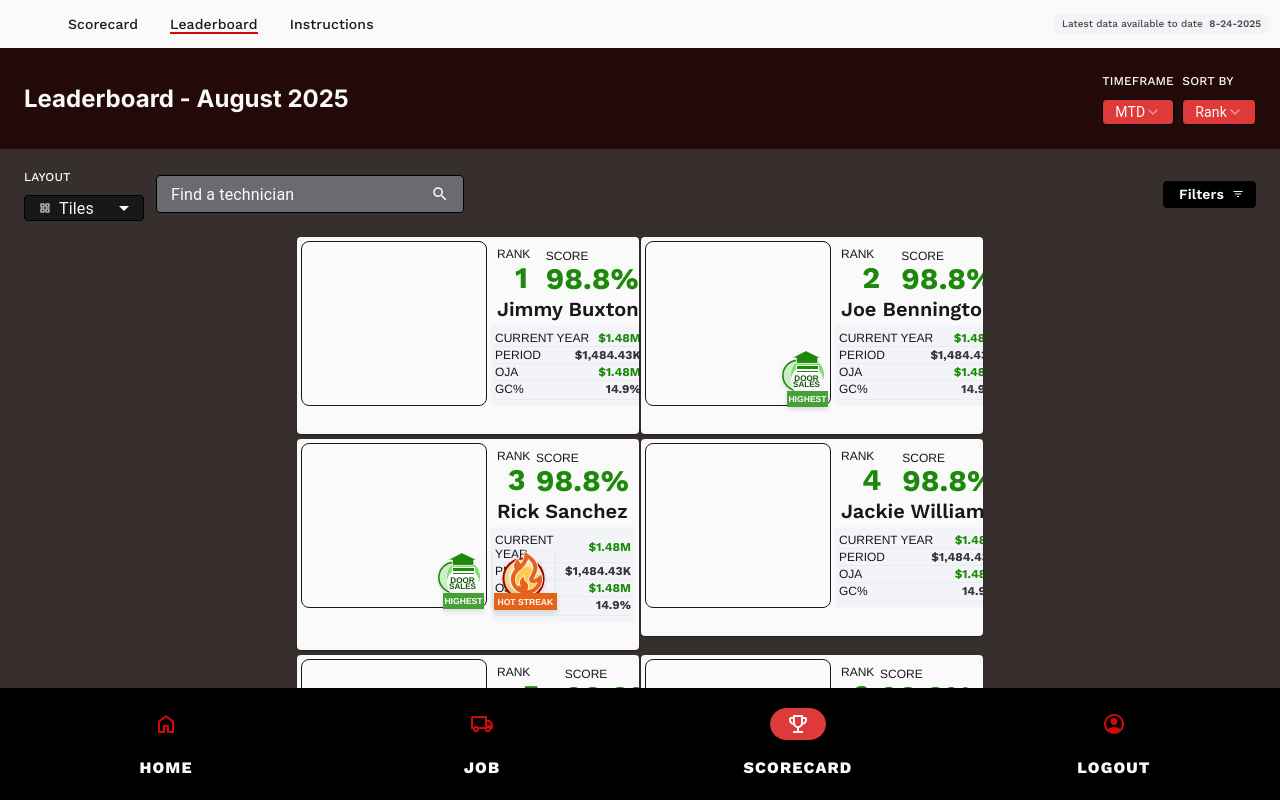
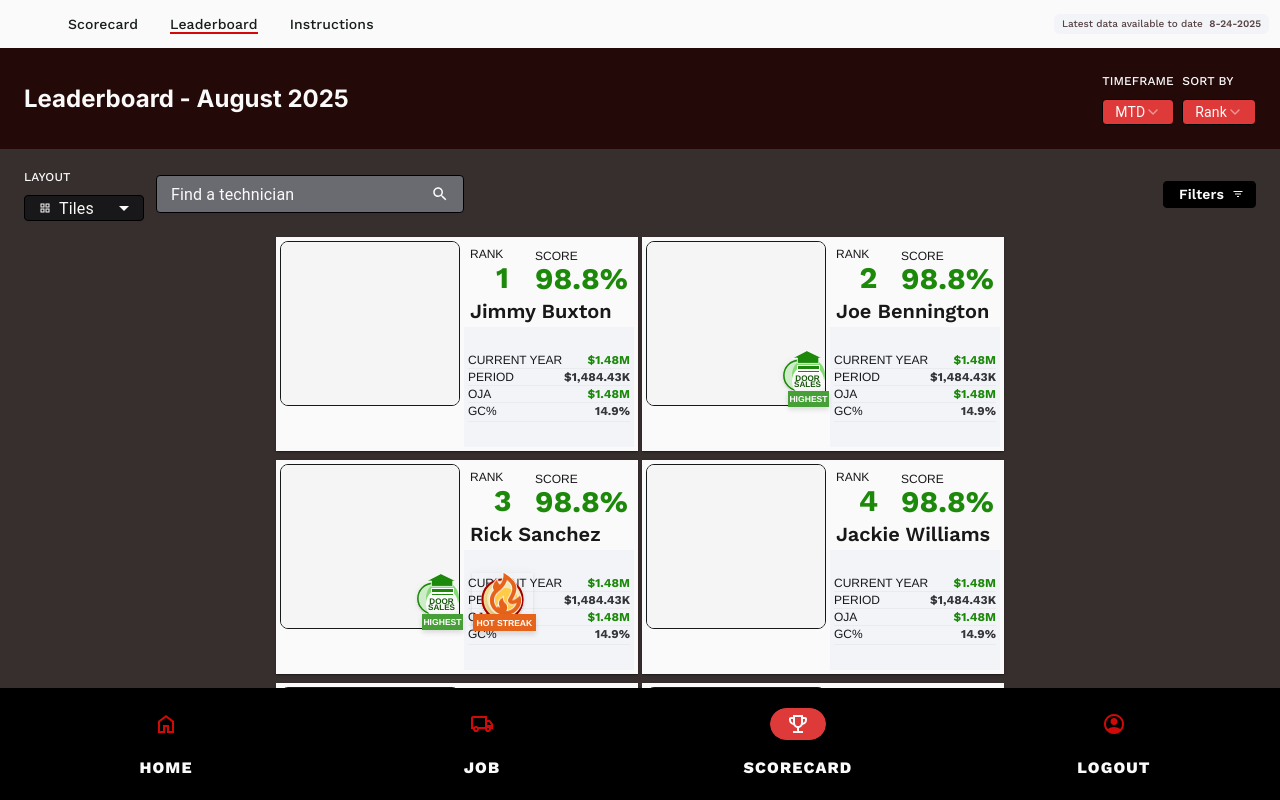
Before and after one commit to codewithsweth/a1-tech-tile-view, a React (Vite) app: page / in a window 1280 px wide. Built offline with nearby package versions, Linux system fonts and the light colour scheme.

Commit message:
Updated TileView.tsx

```diff
--- a/src/screens/LeaderboardTiles/sections/LeaderboardSection/components/TileView.tsx
+++ b/src/screens/LeaderboardTiles/sections/LeaderboardSection/components/TileView.tsx
@@ -136,49 +136,67 @@ export default function TileView() {
         <Grid
           container
           key={rowIndex}
-          spacing={0.25}
+          spacing={0.5}
           sx={{
             width: '100%',
             justifyContent: 'center',
-            py: 0,
+            mb: 0.5,
           }}
         >
           {leaderboardData
             .slice(rowIndex * 2, rowIndex * 2 + 2)
             .map((person) => (
-              <Grid item xs={12} sm={6} md={6} lg={4} key={person.rank}>
+              <Grid
+                item
+                xs={12}
+                sm={6}
+                md={6}
+                lg={6}
+                key={person.rank}
+                sx={{
+                  display: 'flex',
+                  alignItems: 'stretch'
+                }}
+              >
                 <Card
                   sx={{
                     display: 'flex',
                     width: '100%',
-                    maxWidth: '400px',
-                    minWidth: '320px',
-                    gap: '4px',
+                    height: '100%',
+                    gap: 0.5,
                     alignItems: 'flex-start',
-                    p: '4px',
+                    p: 0.5,
                     backgroundColor: '#fafafa',
                     border: 0,
+                    borderRadius: 0,
                     position: 'relative',
                   }}
                 >
-                  <CardContent sx={{ p: 0, display: 'flex', gap: '4px', width: '100%' }}>
+                  <CardContent sx={{
+                    p: 0,
+                    display: 'flex',
+                    gap: 0.5,
+                    width: '100%',
+                    height: '100%',
+                    '&:last-child': { pb: 0 }
+                  }}>
                     <Box
                       sx={{
                         display: 'flex',
                         flexDirection: 'column',
                         width: '100%',
-                        maxWidth: '186px',
-                        minWidth: '140px',
+                        maxWidth: '180px',
+                        minWidth: '160px',
                         height: '165px',
                         alignItems: 'center',
-                        gap: '10px',
+                        gap: 1.25,
                         borderRadius: '8px',
                         overflow: 'hidden',
                         border: '1px solid #171819',
                         flexShrink: 0,
                       }}
                     >
-                      <Box sx={{ height: '184.08px', width: '100%' }} />
+                      <Box sx={{ height: '100%', width: '100%', backgroundColor: '#f5f5f5' }} />
                     </Box>
 
                     <Box
@@ -187,6 +205,7 @@ export default function TileView() {
                         flexDirection: 'column',
                         alignItems: 'flex-start',
                         flex: 1,
+                        height: '100%',
                       }}
                     >
                       <Box
@@ -195,8 +214,9 @@ export default function TileView() {
                           flexDirection: 'column',
                           alignItems: 'flex-start',
                           justifyContent: 'flex-end',
-                          gap: 1.5,
+                          gap: 1.25,
                           width: '100%',
+                          flex: 1,
                         }}
                       >
                         <Box
@@ -205,12 +225,13 @@ export default function TileView() {
                             flexDirection: 'column',
                             alignItems: 'flex-start',
                             justifyContent: 'flex-end',
-                            gap: 1,
-                            pt: '6px',
-                            pb: '4px',
-                            px: '6px',
+                            gap: 0.75,
+                            pt: 0.75,
+                            pb: 0.5,
+                            px: 0.75,
                             width: '100%',
                             backgroundColor: '#fafafa',
+                            flex: 1,
                           }}
                         >
                           <Box
@@ -218,6 +239,7 @@ export default function TileView() {
                               display: 'flex',
                               alignItems: 'flex-end',
                               width: '100%',
+                              mb: 0.5,
                             }}
                           >
                             <Box
@@ -225,7 +247,7 @@ export default function TileView() {
                                 display: 'inline-flex',
                                 flexDirection: 'column',
                                 alignItems: 'flex-start',
-                                gap: '4px',
+                                gap: 0.5,
                                 flex: 1,
                               }}
                             >
@@ -270,7 +292,7 @@ export default function TileView() {
                                 display: 'inline-flex',
                                 flexDirection: 'column',
                                 alignItems: 'flex-start',
-                                gap: '4px',
+                                gap: 0.5,
                                 flex: 1,
                               }}
                             >
@@ -334,10 +356,11 @@ export default function TileView() {
                           width: '100%',
                           alignItems: 'flex-start',
                           justifyContent: 'center',
-                          gap: '10px',
-                          px: '4px',
-                          py: '6px',
+                          gap: 1.25,
+                          px: 0.5,
+                          py: 0.75,
                           backgroundColor: '#f2f4f8',
+                          minHeight: '120px',
                         }}
                       >
                         <Box
@@ -347,12 +370,13 @@ export default function TileView() {
                             alignItems: 'flex-start',
                             justifyContent: 'center',
                             width: '100%',
+                            flex: 1,
                           }}
                         >
                           <Box
                             sx={{
                               width: '100%',
-                              gap: '1px',
+                              gap: 0.125,
                               display: 'flex',
                               flexDirection: 'column',
                               alignItems: 'flex-start',
```
